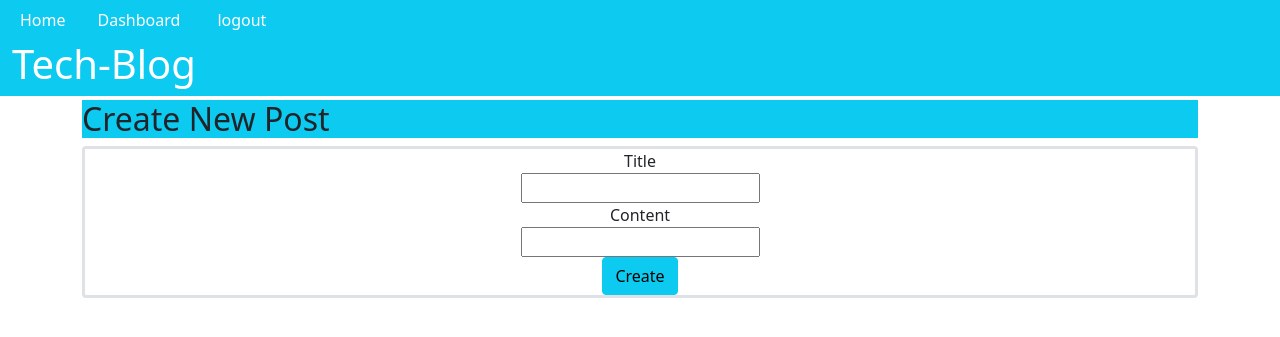
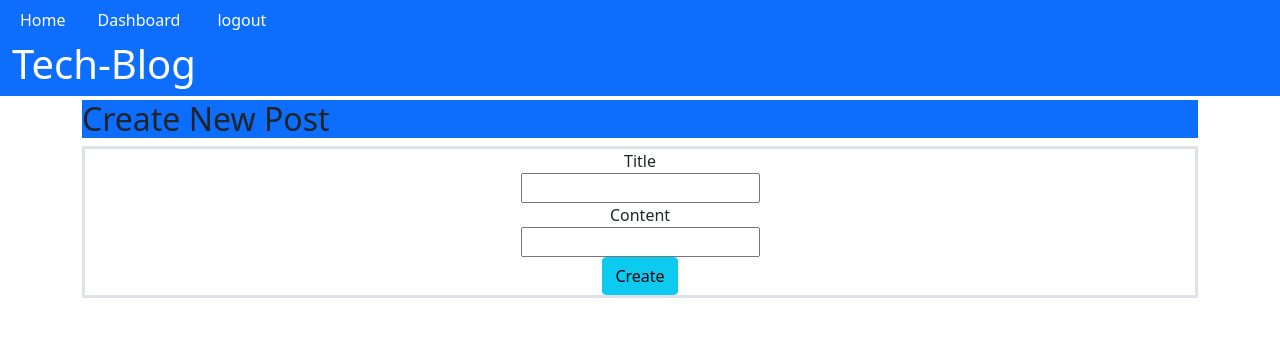
Before and after one commit to Roy4th/tech-blog, a Node server app: page /dashboard in a window 1280 px wide. Shown: the top 337 px of the page. Run offline with Node 20, Linux system fonts and the light colour scheme; a user stored in the database is signed in; data that the repository does not hold is empty; some libraries are stand-ins or nearby versions.

Commit message:
fixed code

```diff
--- a/db/schema.sql
+++ b/db/schema.sql
@@ -1,3 +1,3 @@
-DROP DATABASE IF EXISTS techie_talk_db;
+DROP DATABASE IF EXISTS tech_blog_db;
 
-CREATE DATABASE techie_talk_db
+CREATE DATABASE tech_blog_db;
--- a/views/dashboard.handlebars
+++ b/views/dashboard.handlebars
@@ -1,6 +1,6 @@
 <section class="container mt-1">
-    <h2 class="bg-info">Create New Post</h2>
-    <form class="new-post-form rounded border border-3">
+    <h2 class="bg-primary">Create New Post</h2>
+    <form class="new-post-form border border-3">
         <div class="d-flex justify-content-center">
             <label for="post-title">Title</label>
         </div>
@@ -25,9 +25,9 @@
     <h2>Your Posts</h2>
     <ol>
         {{#each posts}}
-        <article class="row border border-2 rounded">
-            <div class="d-flex gap-1 bg-info">
-                <a href="/post/{{id}}" class="text-decoration-none text-white fs-1">{{title}}</a>
+        <article class="row border border-2">
+            <div class="d-flex gap-1 bg-primary">
+                <a href="/post/{{id}}" class="text-decoration-none text-black fs-1">{{title}}</a>
                 <p class="pt-3">by: {{user.username}}</p>
                 <p class="pt-3">{{formate_date created_at}}</p>
             </div>
--- a/views/edit-post.handlebars
+++ b/views/edit-post.handlebars
@@ -12,8 +12,8 @@
             <a href="/post/{{post.id}}">Comments</a>
         </div>
         <div class="d-flex justify-content-center">
-            <button type="submit" class="btn btn-info border boarder-dark">Save post</button>
-            <button type="button" class="delete-post-btn btn btn-info border boarder-dark">Delete post</button>
+            <button type="submit" class="btn btn-secondary border">Save post</button>
+            <button type="button" class="delete-post-btn btn btn-secondary border">Delete post</button>
         </div>
     </form>
 </article>
@@ -24,7 +24,7 @@
     </div>
 
     <div class="d-flex justify-content-center">
-        <button type="submit" class="btn btn-info border boarder-dark">add comment</button>
+        <button type="submit" class="btn btn-secondary border boarder-dark">add comment</button>
     </div>
 </form>
 
--- a/views/layouts/main.handlebars
+++ b/views/layouts/main.handlebars
@@ -12,7 +12,7 @@
 </head>
 
 <body>
-    <header class="container-fluid bg-info">
+    <header class="container-fluid bg-primary">
         <nav class="d-flex gap-3">
             <a href="/" class="text-white text-decoration-none m-2">Home</a>
             {{#if loggedIn}}
--- a/views/partials/comments.handlebars
+++ b/views/partials/comments.handlebars
@@ -1,6 +1,6 @@
 <div>
     {{#each this}}
-    <section class="bg-light">
+    <section class="bg-primary">
         <div class="">
             <div class="">
                 <div class="">
--- a/views/partials/post-info.handlebars
+++ b/views/partials/post-info.handlebars
@@ -1,8 +1,8 @@
 {{#each post}}
 <div class="container p-3">
-    <article class="row border border-2 rounded">
-        <div class="d-flex gap-1 bg-info rounded">
-            <a href="/post/{{id}}" class="text-decoration-none text-white fs-1">{{title}}</a>
+    <article class="row border border-2">
+        <div class="d-flex gap-1 bg-secondary rounded">
+            <a href="/post/{{id}}" class="text-white fs-1">{{title}}</a>
             <p class="pt-3">by: {{user.username}}</p>
             <p class="pt-3">{{formate_date created_at}}</p>
         </div>
--- a/views/single-post.handlebars
+++ b/views/single-post.handlebars
@@ -1,5 +1,5 @@
 <article class="row border border-2 rounded">
-    <div class="d-flex gap-1 bg-info justify-content-center">
+    <div class="d-flex gap-1 bg-primary justify-content-center">
         <a href="/post/{{post.id}}" class="text-decoration-none text-white fs-1">{{post.title}}</a>
     </div>
     <div class="d-flex gap-1 bg-info justify-content-center">
```
Also changed, not shown: package.json (+4 -4 lines), views/login.handlebars (+16 -4 lines), public/stylesheets/styles.css (indentation only), seeds/commentData.js (deleted), seeds/index.js (deleted), seeds/postData.js (deleted), seeds/userData.js (deleted).
